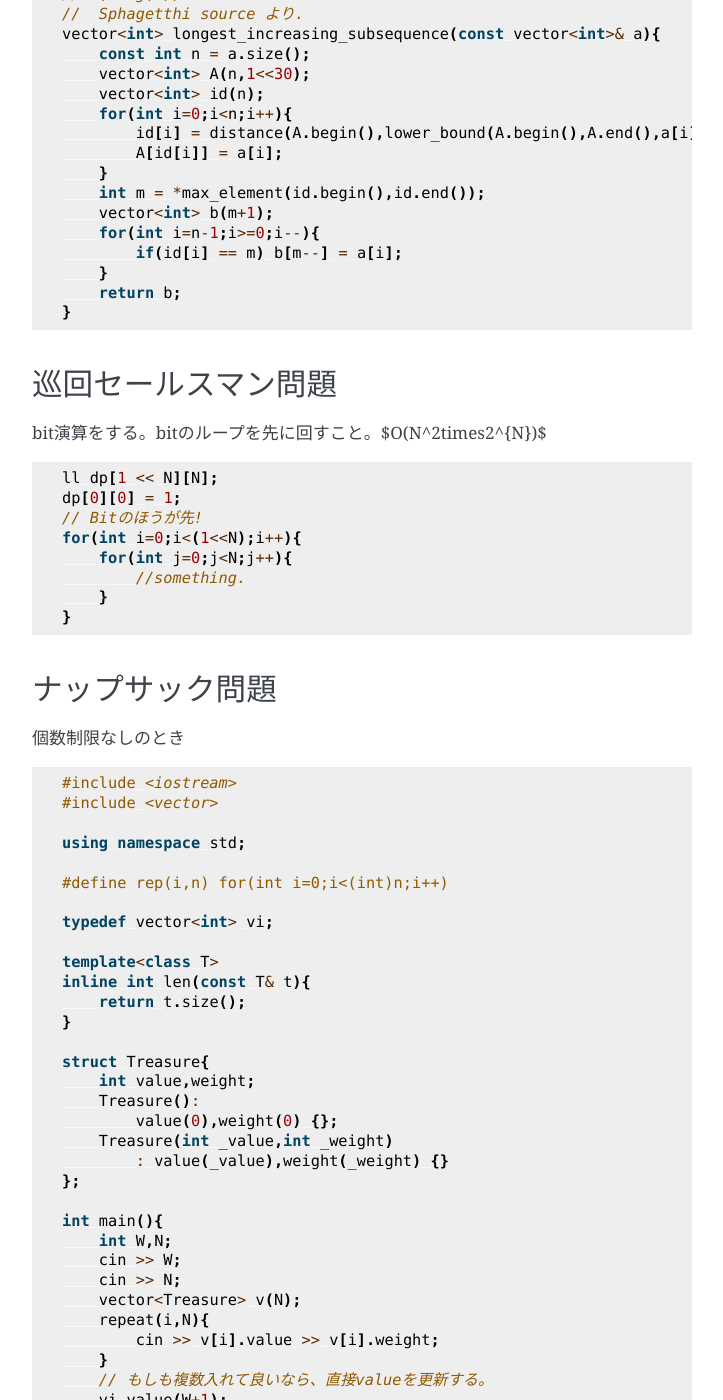
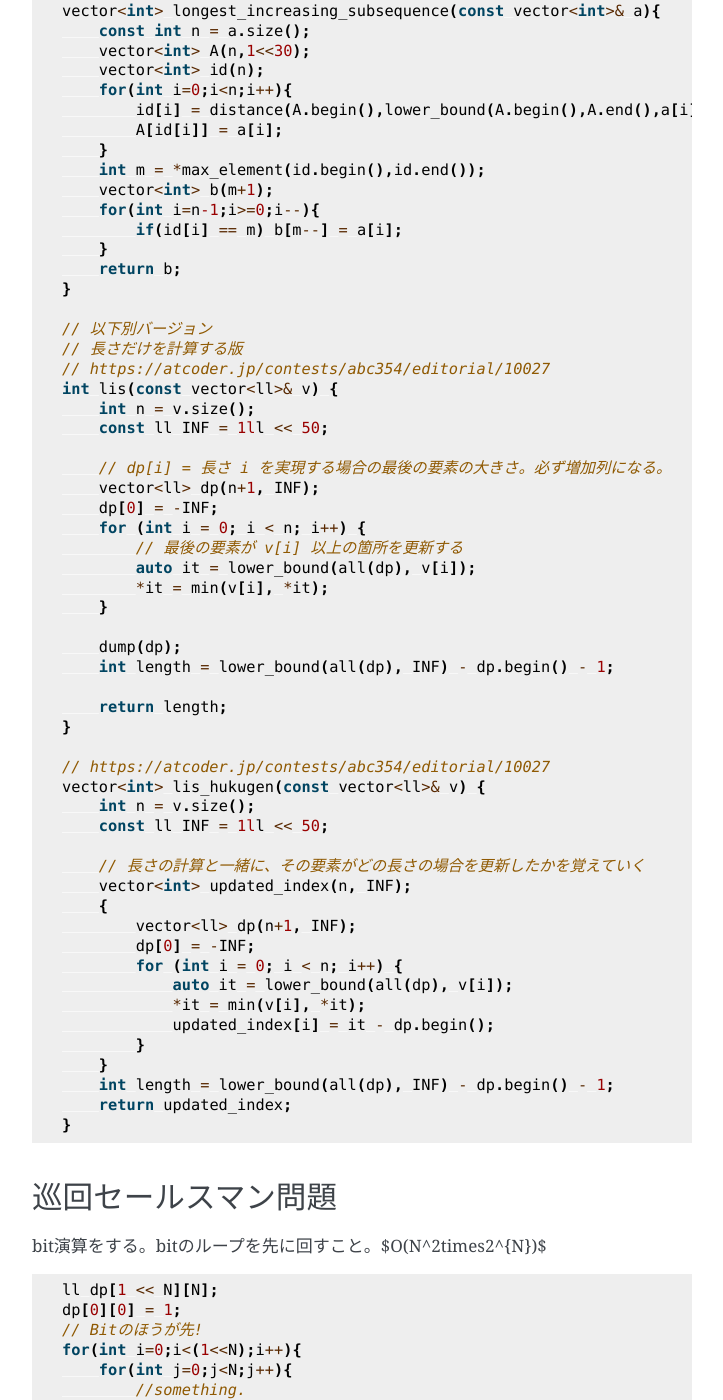
Before and after one commit to tomoki/AlgoLib, a Sphinx documentation site: the page built from source/dp.rst, in a window 1280 px wide and 1400 px high, scrolled down 1064 px. Shown: the whole window, without its empty margins (388-1111 px from the left). Built offline with Sphinx 7.4.7, drawn with Linux system fonts in a browser that asks for light colours; some of the changed text lies outside the part shown.

Commit message:
LIS 整理

```diff
--- a/source/dp.rst
+++ b/source/dp.rst
@@ -3,9 +3,9 @@
 ###################################################
 
 ****************************************
-LCS
+Longest Common Sequence (LCS)
 ****************************************
-Longest common sequence.O(NM)
+O(NM)
 
 .. code-block:: cpp
 
@@ -44,11 +44,10 @@ Longest common sequence.O(NM)
     }
 
 ****************************************
-LIS
+Longest Increasing Subsequence (LIS)
 ****************************************
 
-O(NlogN)
-====================
+O(NlogN)、TODO: 整理する
 
 .. code-block:: cpp
 
@@ -68,6 +67,48 @@ O(NlogN)
             if(id[i] == m) b[m--] = a[i];
         }
         return b;
+    }
+
+    // 以下別バージョン
+    // 長さだけを計算する版
+    // https://atcoder.jp/contests/abc354/editorial/10027
+    int lis(const vector<ll>& v) {
+        int n = v.size();
+        const ll INF = 1ll << 50;
+
+        // dp[i] = 長さ i を実現する場合の最後の要素の大きさ。必ず増加列になる。
+        vector<ll> dp(n+1, INF);
+        dp[0] = -INF;
+        for (int i = 0; i < n; i++) {
+            // 最後の要素が v[i] 以上の箇所を更新する
+            auto it = lower_bound(all(dp), v[i]);
+            *it = min(v[i], *it);
+        }
+
+        dump(dp);
+        int length = lower_bound(all(dp), INF) - dp.begin() - 1;
+
+        return length;
+    }
+
+    // https://atcoder.jp/contests/abc354/editorial/10027
+    vector<int> lis_hukugen(const vector<ll>& v) {
+        int n = v.size();
+        const ll INF = 1ll << 50;
+
+        // 長さの計算と一緒に、その要素がどの長さの場合を更新したかを覚えていく
+        vector<int> updated_index(n, INF);
+        {
+            vector<ll> dp(n+1, INF);
+            dp[0] = -INF;
+            for (int i = 0; i < n; i++) {
+                auto it = lower_bound(all(dp), v[i]);
+                *it = min(v[i], *it);
+                updated_index[i] = it - dp.begin();
+            }
+        }
+        int length = lower_bound(all(dp), INF) - dp.begin() - 1;
+        return updated_index;
     }
 
 ****************************************
```
Also changed, not shown: source/vector.rst (+0 -49 lines).
